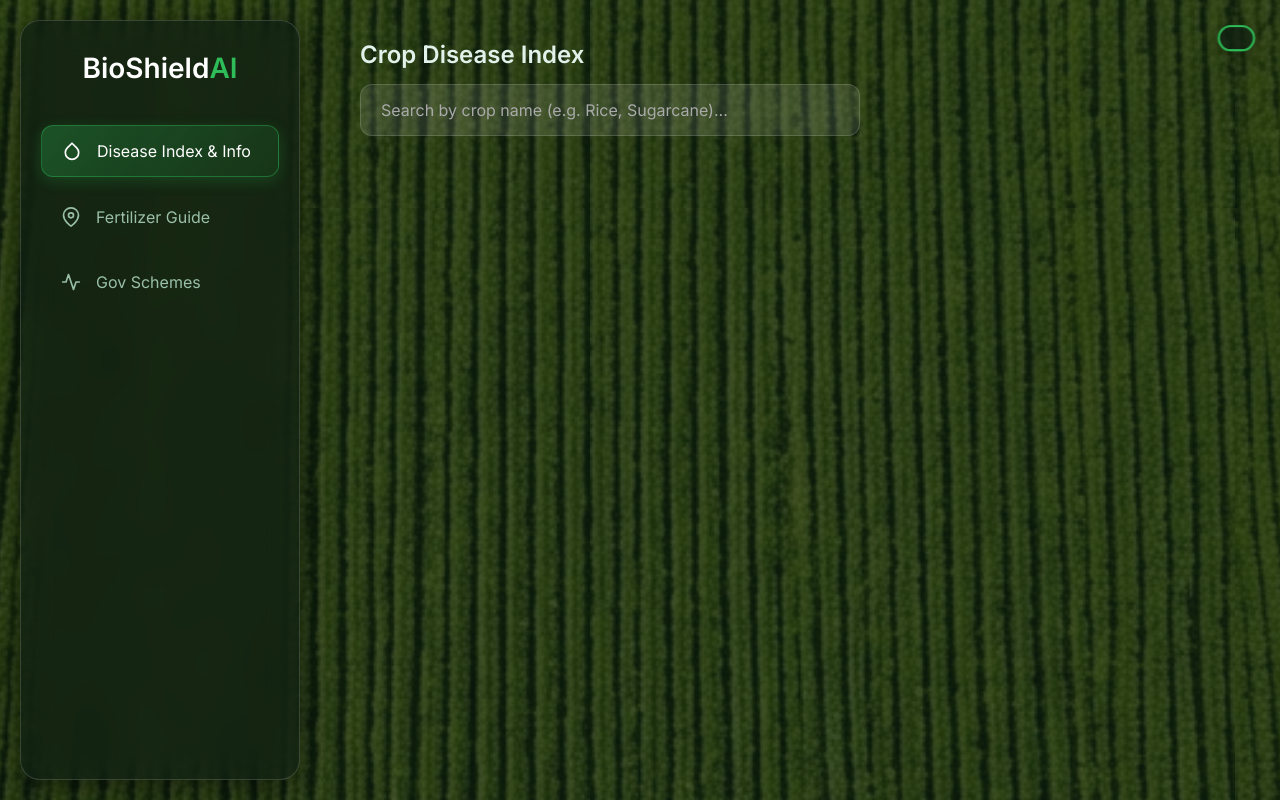
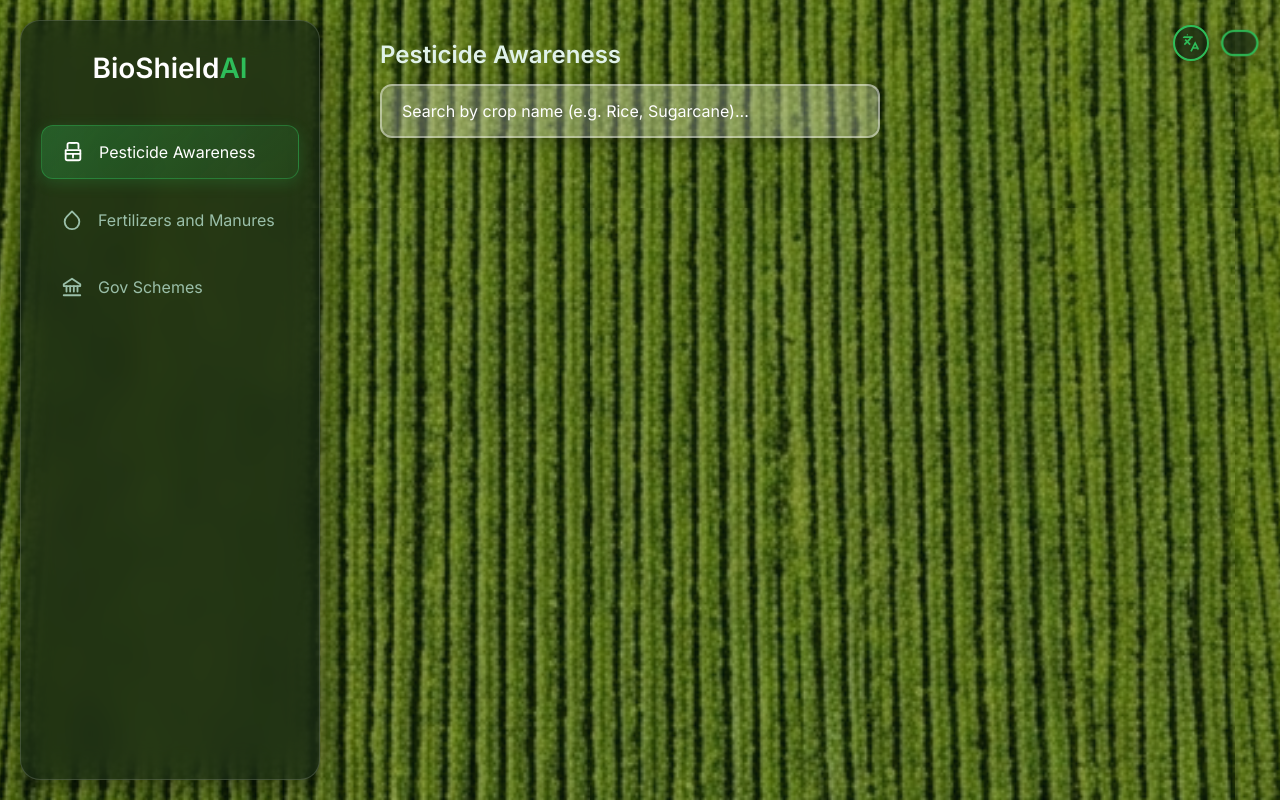
Before and after one commit to NagaSai567/BioShield-AI--oficial-, a website: page index.html in a window 1280 px wide. Drawn offline with Linux system fonts and the light colour scheme; no server answers.

Commit message:
made some changes

```diff
--- a/index.html
+++ b/index.html
@@ -12,8 +12,11 @@
     <div id="bg-pan"></div>
     <div class="video-overlay"></div>
 
-    <!-- Google Translate Element -->
-    <div id="google_translate_element" class="translate-widget"></div>
+    <!-- Google Translate Element with Icon -->
+    <div class="translate-container">
+        <svg viewBox="0 0 24 24" fill="none" stroke="currentColor" stroke-width="2" class="translate-icon"><path d="M5 8l6 6M4 14l6-6 2-3M2 5h12M7 2h1M22 22l-5-10-5 10M14 18h6"></path></svg>
+        <div id="google_translate_element" class="translate-widget"></div>
+    </div>
 
     <div class="app-container">
         <!-- Sidebar Navigation -->
@@ -21,15 +24,18 @@
             <div class="logo">BioShield<span>AI</span></div>
             <ul class="nav-links">
                 <li class="active" data-tab="pesticides">
-                    <svg viewBox="0 0 24 24" fill="none" stroke="currentColor" stroke-width="2" stroke-linecap="round" stroke-linejoin="round"><path d="M12 2.69l5.66 5.66a8 8 0 1 1-11.31 0z"></path></svg>
-                    Disease Index & Info
+                    <!-- Spray Icon -->
+                    <svg viewBox="0 0 24 24" fill="none" stroke="currentColor" stroke-width="2" stroke-linecap="round" stroke-linejoin="round"><path d="M6 8V4a2 2 0 0 1 2-2h8a2 2 0 0 1 2 2v4"></path><path d="M4 14v5a2 2 0 0 0 2 2h12a2 2 0 0 0 2-2v-5"></path><path d="M4 10h16v4H4z"></path><path d="M12 14v4"></path><path d="M10 2h4"></path></svg>
+                    Pesticide Awareness
                 </li>
                 <li data-tab="fertilizers">
-                    <svg viewBox="0 0 24 24" fill="none" stroke="currentColor" stroke-width="2" stroke-linecap="round" stroke-linejoin="round"><path d="M21 10c0 7-9 13-9 13s-9-6-9-13a9 9 0 0 1 18 0z"></path><circle cx="12" cy="10" r="3"></circle></svg>
-                    Fertilizer Guide
+                    <!-- Droplet Icon -->
+                    <svg viewBox="0 0 24 24" fill="none" stroke="currentColor" stroke-width="2" stroke-linecap="round" stroke-linejoin="round"><path d="M12 2.69l5.66 5.66a8 8 0 1 1-11.31 0z"></path></svg>
+                    Fertilizers and Manures
                 </li>
                 <li data-tab="schemes">
-                    <svg viewBox="0 0 24 24" fill="none" stroke="currentColor" stroke-width="2" stroke-linecap="round" stroke-linejoin="round"><path d="M22 12h-4l-3 9L9 3l-3 9H2"></path></svg>
+                    <!-- Courthouse Icon -->
+                    <svg viewBox="0 0 24 24" fill="none" stroke="currentColor" stroke-width="2" stroke-linecap="round" stroke-linejoin="round"><path d="M3 21h18"></path><path d="M12 3l-9 6v2h18V9l-9-6z"></path><path d="M6 11v6"></path><path d="M10 11v6"></path><path d="M14 11v6"></path><path d="M18 11v6"></path></svg>
                     Gov Schemes
                 </li>
             </ul>
@@ -41,7 +47,7 @@
             <!-- Pesticides Tab -->
             <section id="pesticides" class="tab-content active">
                 <header class="section-header">
-                    <h1>Crop Disease Index</h1>
+                    <h1>Pesticide Awareness</h1>
                     <div class="search-container">
                         <input type="text" id="search-pesticides" placeholder="Search by crop name (e.g. Rice, Sugarcane)..." class="glass-input">
                     </div>
@@ -52,7 +58,7 @@
             <!-- Fertilizers Tab -->
             <section id="fertilizers" class="tab-content">
                 <header class="section-header">
-                    <h1>Fertilizer & Manure Guide</h1>
+                    <h1>Fertilizers and Manures</h1>
                     <div class="search-container">
                         <input type="text" id="search-fertilizers" placeholder="Search by crop name (e.g. Tomato, Cotton)..." class="glass-input">
                     </div>
--- a/style.css
+++ b/style.css
@@ -40,6 +40,7 @@ body {
     100% { transform: translate(0, 0) scale(1); }
 }
 
+/* Reduced overlay opacity to make background brighter */
 .video-overlay {
     position: fixed;
     right: 0;
@@ -47,15 +48,33 @@ body {
     min-width: 100%;
     min-height: 100%;
     z-index: -1;
-    background: rgba(11, 26, 17, 0.7); /* Dark green overlay to maintain contrast */
+    background: rgba(11, 26, 17, 0.3); /* Much brighter overlay */
 }
 
-/* Big Google Translate Widget */
-.translate-widget {
+/* Big Google Translate Widget Container */
+.translate-container {
     position: fixed;
     top: 25px;
     right: 25px;
     z-index: 1000;
+    display: flex;
+    align-items: center;
+    gap: 12px;
+}
+
+.translate-icon {
+    width: 36px;
+    height: 36px;
+    background: var(--glass-bg);
+    backdrop-filter: blur(16px);
+    border: 2px solid var(--accent-color);
+    border-radius: 50%;
+    padding: 6px;
+    color: var(--accent-color);
+    box-shadow: 0 4px 15px rgba(0,0,0,0.4);
+}
+
+.translate-widget {
     background: var(--glass-bg);
     backdrop-filter: blur(16px);
     border: 2px solid var(--accent-color);
@@ -63,7 +82,7 @@ body {
     padding: 10px 15px;
     box-shadow: 0 4px 15px rgba(0,0,0,0.4);
     transform: scale(1.1);
-    transform-origin: top right;
+    transform-origin: left center;
 }
 .goog-te-gadget { color: transparent !important; }
 .goog-te-gadget .goog-te-combo {
@@ -77,7 +96,7 @@ body {
 
 /* Sidebar */
 .glass-sidebar {
-    width: 280px; background: var(--glass-bg); backdrop-filter: blur(16px);
+    width: 300px; background: var(--glass-bg); backdrop-filter: blur(16px);
     border: 1px solid var(--glass-border); border-radius: 20px; box-shadow: var(--glass-shadow);
     padding: 30px 20px; display: flex; flex-direction: column;
 }
@@ -88,7 +107,7 @@ body {
     padding: 15px 20px; border-radius: 12px; cursor: pointer; transition: all 0.3s ease;
     display: flex; align-items: center; gap: 15px; color: var(--text-secondary); font-weight: 500;
 }
-.nav-links li svg { width: 20px; height: 20px; }
+.nav-links li svg { width: 22px; height: 22px; }
 .nav-links li:hover { background: rgba(255, 255, 255, 0.1); color: #fff; }
 .nav-links li.active {
     background: linear-gradient(135deg, rgba(46, 189, 89, 0.3), rgba(46, 189, 89, 0.1));
@@ -135,10 +154,11 @@ body {
 .search-container { margin-top: 15px; margin-bottom: 25px; }
 .glass-input {
     width: 100%; max-width: 500px; padding: 15px 20px; border-radius: 12px;
-    background: rgba(255, 255, 255, 0.1); border: 1px solid var(--glass-border);
-    color: #fff; font-size: 16px; outline: none; backdrop-filter: blur(10px);
+    background: rgba(255, 255, 255, 0.25); border: 2px solid rgba(255, 255, 255, 0.4);
+    color: #fff; font-size: 16px; outline: none; backdrop-filter: blur(16px);
+    box-shadow: 0 4px 15px rgba(0, 0, 0, 0.3);
 }
-.glass-input::placeholder { color: #aaa; }
+.glass-input::placeholder { color: #ffffff; opacity: 1; }
 .glass-input:focus { border-color: var(--accent-color); }
 
 /* Grids & Cards */
```
